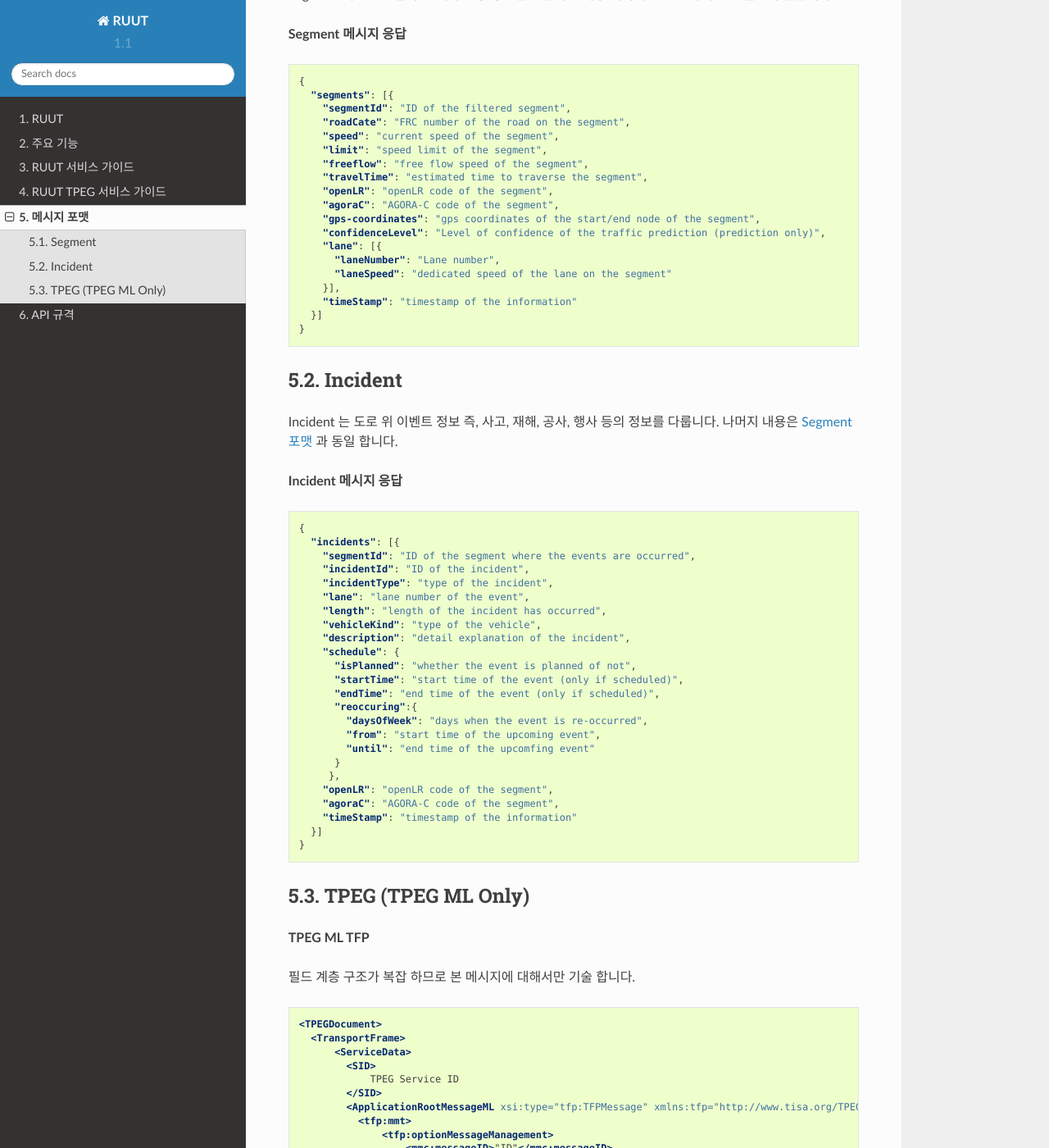
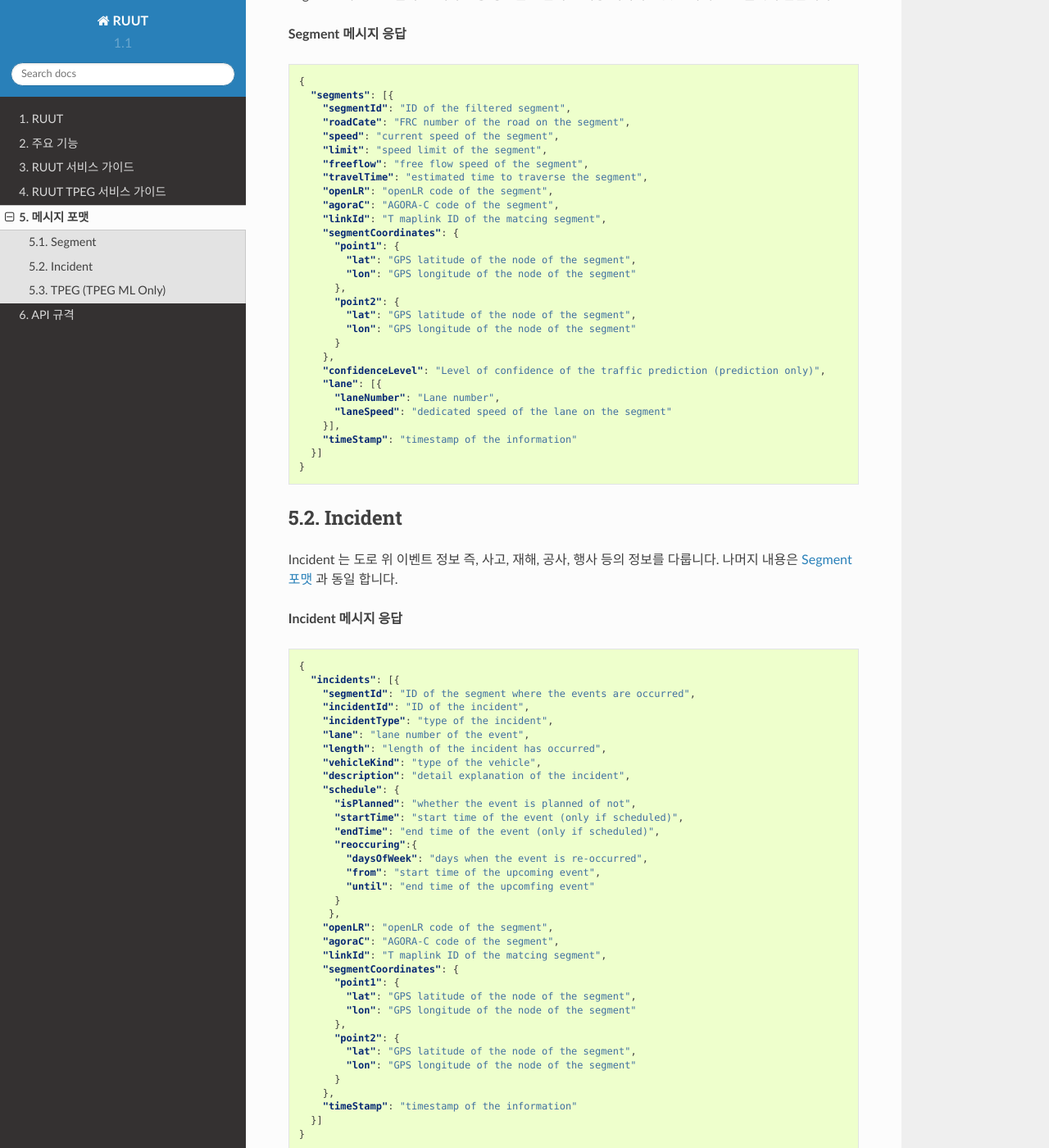
Before and after one commit to skt-smartfleet/ruut_document, a Sphinx documentation site: the page built from source/format.rst, in a window 1280 px wide and 1400 px high, scrolled down 602 px. Shown: the whole window at 82% size. Built offline with Sphinx 7.4.7 and the Read the Docs theme 2.0.0, drawn with Linux system fonts in a browser that asks for light colours.

Commit message:
with lane

```diff
--- a/source/api.rst
+++ b/source/api.rst
@@ -36,6 +36,8 @@ geoFilter      String     box                2개 gps 좌표로 이루어진 사
 \              \          pos                1개 gps 좌표에서 가장 가까운 세그먼트 필터링 (250미터 이내)
 -------------  ---------  -----------------  --------------------------------------------------------
 \              \          centerpointBox     1개 gps 좌표를 무게중심으로 하는 사각형 영역 필터링
+-------------  ---------  -----------------  --------------------------------------------------------
+\              \          region             지역 코드 (행정구역) 기준으로 필터링
 -------------  ---------  -----------------  --------------------------------------------------------
 corner1        String     gps 좌표            `box` 필터의 대각 gps 좌표 (`corner2` 와 쌍)
 -------------  ---------  -----------------  --------------------------------------------------------
--- a/source/format.rst
+++ b/source/format.rst
@@ -33,7 +33,17 @@ RUUT 를 구성하는 가장 기본 구성 단위이기 때문에 Segment 를 en
         "travelTime": "estimated time to traverse the segment",
         "openLR": "openLR code of the segment",
         "agoraC": "AGORA-C code of the segment",
-        "gps-coordinates": "gps coordinates of the start/end node of the segment",
+        "linkId": "T maplink ID of the matcing segment",
+        "segmentCoordinates": {
+          "point1": {
+            "lat": "GPS latitude of the node of the segment",
+            "lon": "GPS longitude of the node of the segment"
+          },
+          "point2": {
+            "lat": "GPS latitude of the node of the segment",
+            "lon": "GPS longitude of the node of the segment"
+          }
+        },
         "confidenceLevel": "Level of confidence of the traffic prediction (prediction only)",
         "lane": [{
           "laneNumber": "Lane number",
@@ -73,6 +83,17 @@ Incident 는 도로 위 이벤트 정보 즉, 사고, 재해, 공사, 행사 등
        },
       "openLR": "openLR code of the segment",
       "agoraC": "AGORA-C code of the segment",
+      "linkId": "T maplink ID of the matcing segment",
+      "segmentCoordinates": {
+        "point1": {
+          "lat": "GPS latitude of the node of the segment",
+          "lon": "GPS longitude of the node of the segment"
+        },
+        "point2": {
+          "lat": "GPS latitude of the node of the segment",
+          "lon": "GPS longitude of the node of the segment"
+        }
+      },
       "timeStamp": "timestamp of the information"
     }]
   }
--- a/source/functions.rst
+++ b/source/functions.rst
@@ -70,8 +70,8 @@ Map Agnostic Location Referencing
 
 openLR 은 세계적인 네비게이션/지도 서비스 업체인 TomTom 에서 개발한 동적 위치 참조 규격입니다. openLR 은 AGORA-C 와 달리 별도 라이센스 비용이 없는 공개 표준 입니다. 그런 이유로 많은 다국적 기업에서 별도 비용을 지불하지 않는 openLR 에 대한 파트너십을 강화하고 있는 추세입니다.
 
-차선 단위 교통 정보 제공
+차선 단위 교통 정보 제공 (별도 인증 필요)
 --------------------------
-RUUT 는 도로 특정 영역에 대하여 차선 단위 교통 정보를 제공합니다. 2차선 이상의 도로에서 도로 가장 안쪽 차선 또는 가장 바깥쪽 차선 중 회전 구간과 연결되는 차선에 한하여 회전 구간 이후의 실시간 교통 정보를 반영하여 보정된 차선 단위 교통 정보(주행 속도)를 제공할 수 있습니다.
+RUUT 는 별도 채널을 통하여 인증된 사용자 한정으로 도로 특정 영역에 대한 차선 단위 교통 정보를 제공합니다. 2차선 이상의 도로에서 도로 가장 안쪽 차선 또는 가장 바깥쪽 차선 중 회전 구간과 연결되는 차선에 한하여 회전 구간 이후의 실시간 교통 정보를 반영하여 보정된 차선 단위 교통 정보(주행 속도)를 제공할 수 있습니다.
 
 .. image:: ../images/function/lane.png
```
